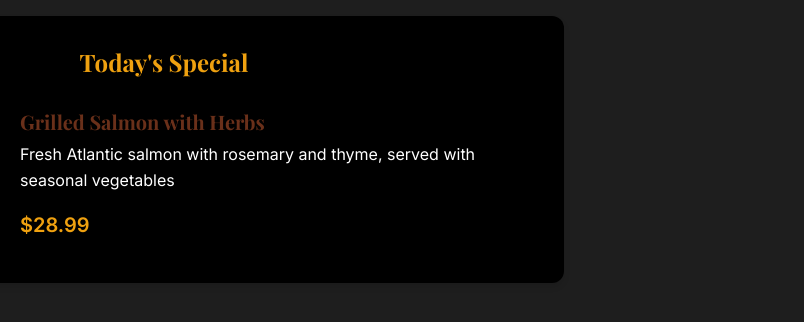
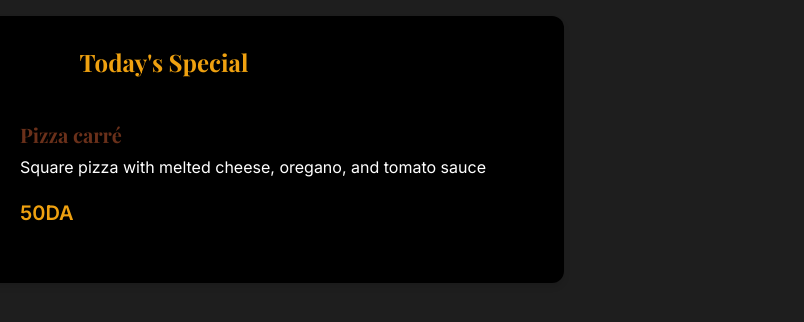
Before and after one commit to sweeeetch/resto2, a website built with Vite: page index.html in a window 1280 px wide. Shown: the part 538-860 px from the top of the page, 476-1280 px from the left. Built offline with nearby package versions, Linux system fonts and the light colour scheme.

Commit message:
Update index.html

```diff
--- a/index.html
+++ b/index.html
@@ -190,11 +190,11 @@ document.addEventListener('DOMContentLoaded', () => {
                     <div class="special-card">
                         <h3>Today's Special</h3>
                         <div class="special-content">
-                            <img src="https://images.pexels.com/photos/1633578/pexels-photo-1633578.jpeg?auto=compress&cs=tinysrgb&w=400" alt="Daily special dish" loading="lazy">
+                            <img src="https://petitepaniere.com/wp-content/uploads/2024/09/img_8652.jpg?w=768" alt="Daily special dish" loading="lazy">
                             <div class="special-info">
-                                <h4>Grilled Salmon with Herbs</h4>
-                                <p>Fresh Atlantic salmon with rosemary and thyme, served with seasonal vegetables</p>
-                                <span class="price">$28.99</span>
+                                <h4>Pizza carré</h4>
+                                <p>Square pizza with melted cheese, oregano, and tomato sauce</p>
+                                <span class="price">50DA</span>
                             </div>
                         </div>
                     </div>
```
